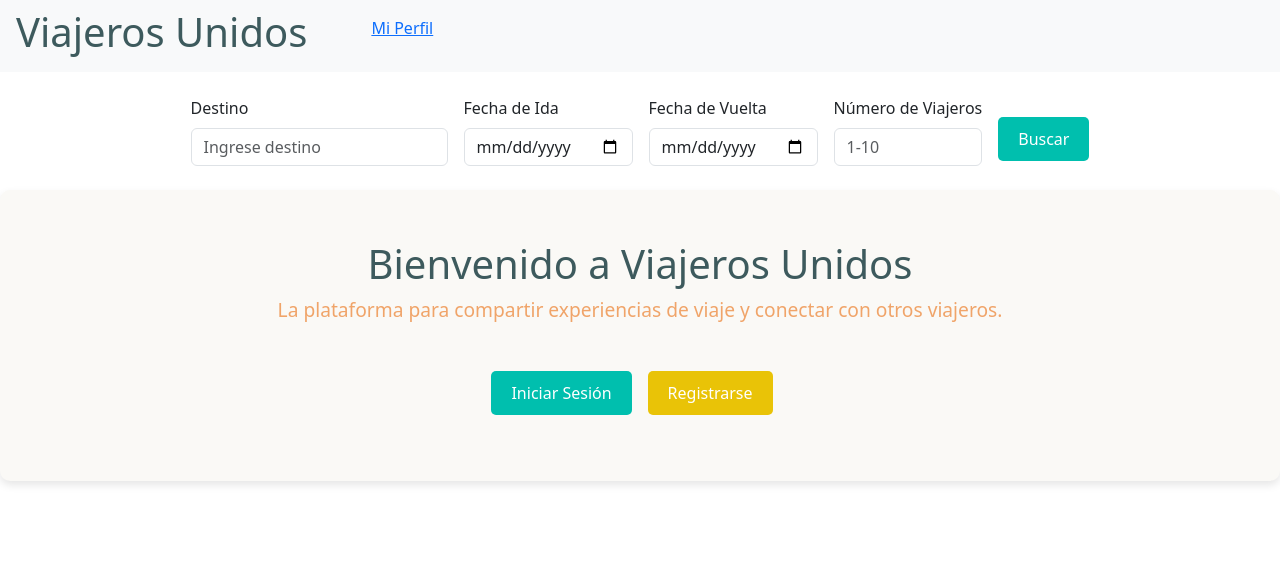
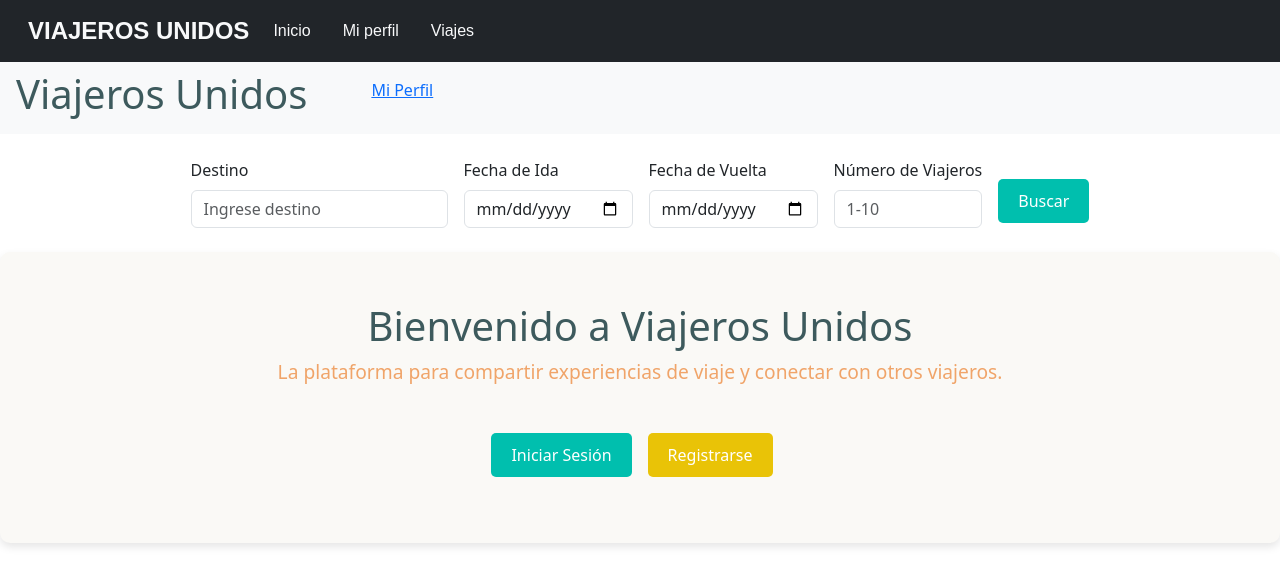
Before and after one commit to JavierSP1997/appFrontViajes, an Angular app: page / in a window 1280 px wide. Shown: the top 586 px of the page. Built offline with nearby package versions, Linux system fonts and the light colour scheme.

Commit message:
Menu hamburguesa funcionando

```diff
--- a/angular.json
+++ b/angular.json
@@ -28,7 +28,9 @@
 							"node_modules/bootstrap/dist/css/bootstrap.min.css",
 							"src/styles.css"
 						],
-						"scripts": []
+						"scripts": [
+							"node_modules/bootstrap/dist/js/bootstrap.bundle.min.js"
+						]
 					},
 					"configurations": {
 						"production": {
--- a/src/app/app.component.html
+++ b/src/app/app.component.html
@@ -1 +1,2 @@
+<app-header></app-header>
 <router-outlet />
--- /dev/null
+++ b/src/app/components/header/header.component.css
@@ -0,0 +1,48 @@
+.navbar {
+	font-family: "Arial", sans-serif;
+	font-size: 16px;
+	padding: 0.5rem 1rem;
+}
+
+.navbar-brand {
+	font-size: 1.5rem;
+	font-weight: bold;
+	color: #f8f9fa;
+	text-transform: uppercase;
+	transition: color 0.3s ease;
+}
+
+.navbar-brand:hover {
+	color: #ffc107;
+	text-decoration: none;
+}
+
+.nav-link {
+	color: #f8f9fa;
+	margin-right: 1rem;
+	transition: color 0.3s ease;
+}
+
+.nav-link:hover {
+	color: #ffc107;
+	text-decoration: none;
+}
+
+.nav-link.active {
+	font-weight: bold;
+	color: #ffc107;
+}
+.navbar-toggler {
+	border: none;
+	outline: none;
+}
+
+@media (max-width: 992px) {
+	.navbar-nav {
+		text-align: center;
+	}
+
+	.nav-link {
+		margin: 0.5rem 0;
+	}
+}
--- /dev/null
+++ b/src/app/components/header/header.component.html
@@ -0,0 +1,23 @@
+<nav class="navbar navbar-expand-lg navbar-dark bg-dark">
+    <div class="container-fluid">
+      <a class="navbar-brand" href="#">Viajeros Unidos</a>
+      <button class="navbar-toggler" type="button" data-bs-toggle="collapse" data-bs-target="#navbarContenido"
+        aria-controls="navbarContenido" aria-expanded="false" aria-label="Toggle navigation">
+        <span class="navbar-toggler-icon"></span>
+      </button>
+
+      <div class="collapse navbar-collapse" id="navbarContenido">
+        <ul class="navbar-nav me-auto mb-2 mb-lg-0">
+          <li class="nav-item">
+            <a routerLink="/" routerLinkActive="active" class="nav-link">Inicio</a>
+          </li>
+          <li class="nav-item">
+            <a routerLink="/login" routerLinkActive="active" class="nav-link">Mi perfil</a>
+          </li>
+          <li class="nav-item">
+            <a routerLink="/" routerLinkActive="active" class="nav-link">Viajes</a>
+          </li>
+        </ul>
+      </div>
+    </div>
+  </nav>
```
Also changed, not shown: src/app/app.component.ts (+8 -9 lines), src/app/components/header/header.component.ts (added, +10 -0 lines).
